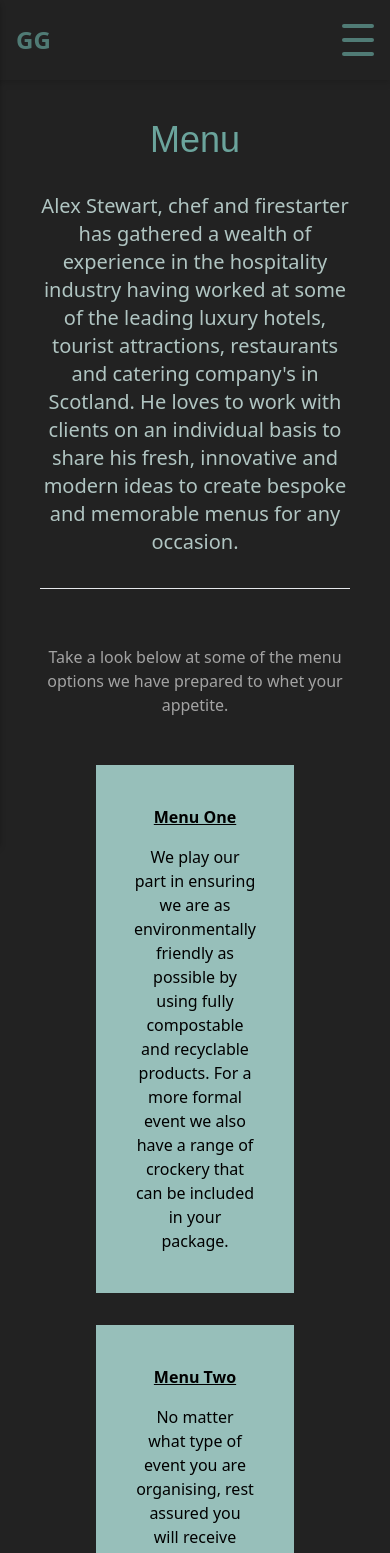
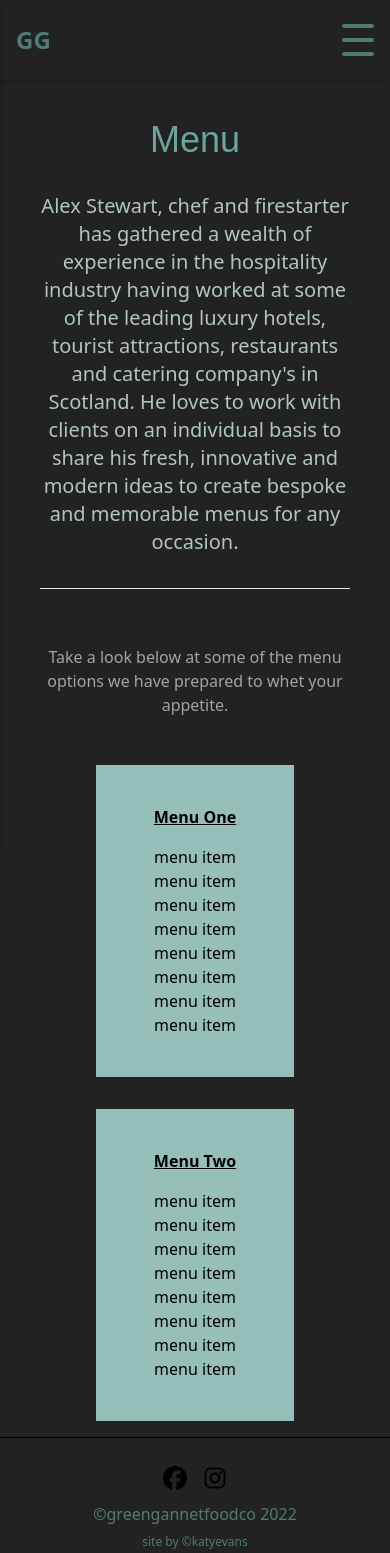
Before and after one commit to katy-evans/gg, a Next.js app: page /menu in a window 390 px wide. Shown: the top 1553 px of the page. Built offline with nearby package versions, Linux system fonts and the light colour scheme; a web font is replaced by a local one.

Commit message:
added button component to pages. changed submit button color on form. made image block full width and text center at all breakpoints on landing page.

```diff
--- /dev/null
+++ b/components/Button/index.js
@@ -0,0 +1,18 @@
+import React from 'react'
+import Link from 'next/link';
+
+const Button = () => {
+  return (
+		<div className="col-span-2 md:col-span-1 text-center bg-[#222] pt-4">
+			<div className="flex justify-center items-center py-6 w-full p-5">
+				{/* <button className="bg-gannet-400 p-2 border-2 border-[#222] rounded-md hover:bg-gannet-600 hover:text-gannet-200 hover:border-gannet-200 transition duration-300 ease-in-out">Contact button here?
+				</button> */}
+				<Link href="/contact">
+					<a className="bg-gannet-400 p-2 border-2 border-[#222] rounded-md hover:bg-gannet-600 hover:text-gannet-200 hover:border-gannet-200 transition duration-300 ease-in-out">Button to Contact page?</a>
+				</Link>
+			</div>
+		</div>
+  	)
+}
+
+export default Button
--- a/components/Landing/index.js
+++ b/components/Landing/index.js
@@ -33,21 +33,21 @@ const Landing = () => {
 			{/* </div> */}
 		</section>
 
-		<section className="w-full h-56 mt-6">
+		{/* <section className="w-full h-56 mt-6">
 			<div className="flex justify-center items-center border-2 border-black shadow-lg h-56">
 			<h2 className="text-gannet-200">slider of images here?</h2>
 			</div>
-		</section>
+		</section> */}
 
 		<div className="p-2 text-center">
 			<h2 className="text-neutral-400 text-2xl">Quality produce, locally sourced</h2>
 		</div>
 
-		<div className="bg-gannet-800 h-56 w-1/2 md:w-full m-4 flex justify-center items-center">
+		<div className="bg-gannet-800 h-56 md:w-full m-4 flex justify-center items-center">
 			<p className="">image?</p>
 		</div>
 
-		<div className="text-neutral-400 text-lg m-4 md:text-center">
+		<div className="text-neutral-400 text-lg m-4 text-center">
 			<p>Irure velit ex sit Lorem et reprehenderit duis commodo velit
 			mollit.
 			</p>
--- a/components/Layout/index.js
+++ b/components/Layout/index.js
@@ -9,7 +9,7 @@ const Layout = (props) => {
       <Head></Head>
       <div className="">
           <Nav />
-        <div className="bg-[#222] min-h-fit">{props.children}</div>
+        <div className="bg-[#222] min-h-fit pb-4">{props.children}</div>
         <Footer />
       </div>
     </div>
--- a/components/Nav/index.js
+++ b/components/Nav/index.js
@@ -187,7 +187,7 @@ function MobileNav({open, setOpen}) {
 					<a className="text-sm font-normal my-4 text-gannet-700 hover:text-gannet-500" href="/services" onClick={() => setTimeout(() => {setOpen(!open)}, 100)}>
 						Services
 					</a>
-					<a className="text-sm font-normal my-4 text-gannet-700 hover:text-gannet-500" href="/menus" onClick={() => setTimeout(() => {setOpen(!open)}, 100)}>
+					<a className="text-sm font-normal my-4 text-gannet-700 hover:text-gannet-500" href="/menu" onClick={() => setTimeout(() => {setOpen(!open)}, 100)}>
 						Menus
 					</a>
 					<a className="text-sm font-normal my-4 text-gannet-700 hover:text-gannet-500" href="/contact" onClick={() => setTimeout(() => {setOpen(!open)}, 100)}>
--- a/pages/about.js
+++ b/pages/about.js
@@ -1,4 +1,5 @@
 import React from 'react'
+import Button from '../components/Button';
 
 const About = () => {
   return (
@@ -10,10 +11,12 @@ const About = () => {
 						<div className="w-full p-6 m-4">
 							<div className="text-center top-20 md:flex md:justify-center">
 								<div className="space-y-8 text-[#b0c5c2]">
-								<h1 className="text-4xl text-gannet-500 font-slab">
-								About
-								</h1>
-									<p>Green Gannet Food Co ltd is a family run company based in Falkirk specialising in all things slow smoked & BBQ. We cater for both formal and informal events such as weddings, corporate days, family gatherings, garden party's and street food pop ups across Central Scotland.</p>
+									<h1 className="text-4xl text-gannet-500 font-slab">
+									About
+									</h1>
+									<div className="text-xl">
+										<p>Green Gannet Food Co ltd is a family run company based in Falkirk specialising in all things slow smoked &amp; BBQ. We cater for both formal and informal events such as weddings, corporate days, family gatherings, garden party's and street food pop ups across Central Scotland.</p>
+									</div>
 								</div>
 							</div>
 								<div className="mt-8">
@@ -67,12 +70,8 @@ const About = () => {
 				</div>
 			</section>
 
-			<div className="col-span-2 md:col-span-1 text-center bg-[#222]">
-				<div className="flex justify-center items-center py-6 w-full p-5">
-					<button className="bg-gannet-400 p-2 border-2 border-[#222] rounded-md hover:bg-gannet-600 hover:text-gannet-200 hover:border-gannet-200 transition duration-300 ease-in-out">Contact button here?
-					</button>
-				</div>
-			</div>
+			<Button />
+
 		</div>
     );
 }
--- a/pages/contact.js
+++ b/pages/contact.js
@@ -34,7 +34,7 @@ const contact = () => {
 								</div>
 
 								<div className="space-y-6">
-									<button type="submit" className="rounded-none p-2 w-full focus:outline-none focus:ring-2 focus:ring-offset-2 shadow-md bg-gray-800 text-[#222] bg-gannet-400 hover:bg-gannet-600 hover:text-white transition duration-300"><p className="text-lg">Submit</p>
+									<button type="submit" className="rounded-none p-2 w-full focus:outline-none focus:ring-2 focus:ring-offset-2 shadow-md bg-gannet-400 text-[#222] bg-gannet-400 hover:bg-gannet-600 hover:text-white transition duration-300"><p className="text-lg">Submit</p>
 									</button>
 								</div>
 							</div>
@@ -59,7 +59,7 @@ const contact = () => {
 {/* -----  / phone /  ----- */}
 										<label htmlFor="phone" className="text-lg flex justify-between items-end text-gannet-600"><span>Phone</span><span className="text-xs text-red-500">Required</span></label>
 											<div className="mt-1 flex shadow-md pb-2">
-												<input type="phone" name="email" required className="flex-1 block w-full sm:text-sm rounded-none border border-gray-900 dark:border-gray-100 bg-white"></input>
+												<input type="phone" name="phone" required className="flex-1 block w-full sm:text-sm rounded-none border border-gray-900 dark:border-gray-100 bg-white"></input>
 											</div>
 		{/* ----- / event / ----- */}
 
--- a/pages/menu.js
+++ b/pages/menu.js
@@ -37,7 +37,16 @@ const Menu = () => {
 						<div className="col-span-2 flex justify-center items-center text-center">
 							<div className="p-8 max-w-lg space-y-4">
 								<h3 className="underline font-semibold">Menu One</h3>
-								<p>We play our part in ensuring we are as environmentally friendly as possible by using fully compostable and recyclable products. For a more formal event we also have a range of crockery that can be included in your package.</p>
+									<ul>
+										<li>menu item</li>
+										<li>menu item</li>
+										<li>menu item</li>
+										<li>menu item</li>
+										<li>menu item</li>
+										<li>menu item</li>
+										<li>menu item</li>
+										<li>menu item</li>
+									</ul>
 							</div>
 						</div>
 					</div>
@@ -47,7 +56,16 @@ const Menu = () => {
 						<div className="col-span-2 flex justify-center items-center text-center">
 							<div className="p-8 max-w-lg space-y-4">
 								<h3 className="underline font-semibold">Menu Two</h3>
-								<p>No matter what type of event you are organising, rest assured you will receive locally sourced produce prepared and cooked with care and precision and served up with a smile by our friendly efficient team.</p>
+								<ul>
+									<li>menu item</li>
+									<li>menu item</li>
+									<li>menu item</li>
+									<li>menu item</li>
+									<li>menu item</li>
+									<li>menu item</li>
+									<li>menu item</li>
+									<li>menu item</li>
+								</ul>
 							</div>
 						</div>
 					</div>
--- a/pages/services.js
+++ b/pages/services.js
@@ -1,6 +1,7 @@
 import React from 'react'
 import Image from 'next/image';
 import Link from 'next/link';
+import Button from '../components/Button';
 
 const Services = () => {
   return (
@@ -26,7 +27,9 @@ const Services = () => {
 								<h1 className="text-4xl text-gannet-500 font-slab">
 								Services
 								</h1>
+								<div className="text-xl">
 									<p>A typical event for us can range from an intimate back garden birthday party, street food evening catering at a wedding or a corporate away day</p>
+								</div>
 								</div>
 							</div>
 								<div className="mt-8">
@@ -72,15 +75,8 @@ const Services = () => {
 				</div>
 			</section>
 
-			<div className="col-span-2 md:col-span-1 text-center bg-[#222]">
-				<div className="flex justify-center items-center py-6 w-full p-5">
-					{/* <button className="bg-gannet-400 p-2 border-2 border-[#222] rounded-md hover:bg-gannet-600 hover:text-gannet-200 hover:border-gannet-200 transition duration-300 ease-in-out">Button to Contact page?
-					</button> */}
-					<Link href="/contact">
-						<a className="bg-gannet-400 p-2 border-2 border-[#222] rounded-md hover:bg-gannet-600 hover:text-gannet-200 hover:border-gannet-200 transition duration-300 ease-in-out">Button to Contact page?</a>
-					</Link>
-				</div>
-			</div>
+			<Button />
+
 		</div>
       {/* <div className="h-40 text-2xl flex justify-center items-center">
         <h1>Services</h1>
```
